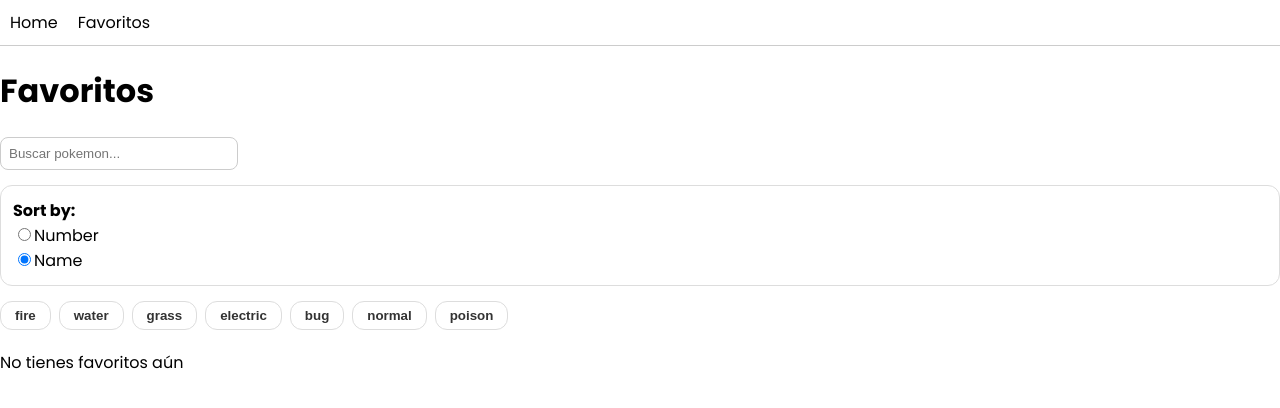
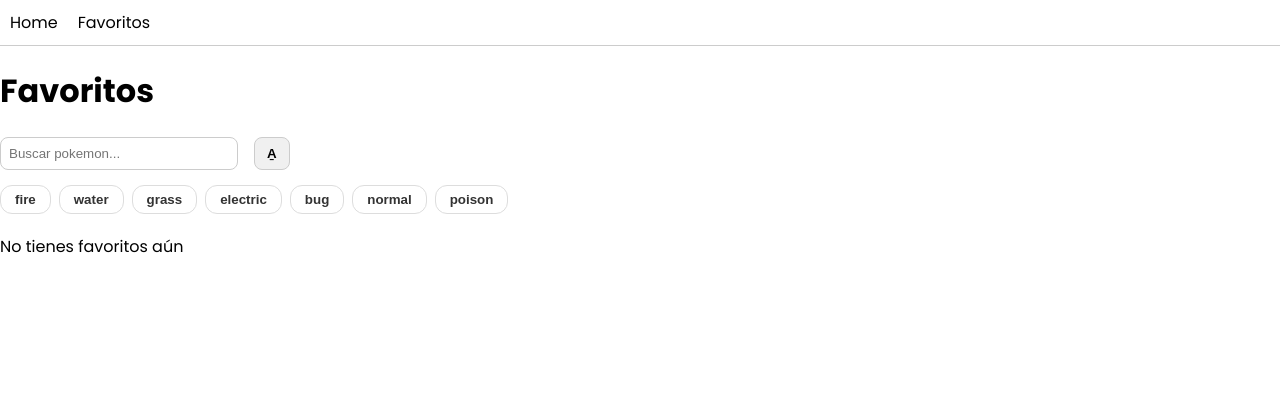
Before and after one commit to Pikaslel/Pokedex-app, a React (Vite) app: page /favorites in a window 1280 px wide. Shown: the top 408 px of the page. Built offline with nearby package versions, Linux system fonts and the light colour scheme.

Commit message:
Generacion component search and sort para unificacion de barra busqueda y sort

```diff
--- /dev/null
+++ b/src/components/SearchAndSort.jsx
@@ -0,0 +1,13 @@
+import SearchBar from './SearchBar';
+import SortFilter from './SortControl';
+
+const SearchAndSort = ({ search, setSearch, sortBy, setSortBy }) => {
+return (
+    <div style={{ display: 'flex', gap: '1rem', alignItems: 'center' }}>
+    <SearchBar search={search} setSearch={setSearch} />
+    <SortFilter sortBy={sortBy} setSortBy={setSortBy} />
+    </div>
+);
+};
+
+export default SearchAndSort;
--- a/src/components/SortControl.jsx
+++ b/src/components/SortControl.jsx
@@ -1,40 +1,69 @@
-const SortControl = ({ sortBy, setSortBy }) => {
+import React, { useState } from 'react';
+
+const SortSelect = ({ sortBy, setSortBy }) => {
+const [open, setOpen] = useState(false); // controla si el div está visible
+
+const displayValue = sortBy === 'id' ? '#' : 'A̱';
+
+const handleChange = (e) => {
+    setSortBy(e.target.value);
+    setOpen(false); // cierra el div después de seleccionar
+};
+
+const toggleOpen = () => {
+    setOpen(!open);
+};
+
 return (
-    <div style={{
-    border: "1px solid #ddd",
-    padding: "12px",
-    borderRadius: "12px",
-    marginBottom: "15px"
-    }}>
+    <div style={{ display: 'inline-block', fontFamily: 'sans-serif', position: 'relative', marginBottom: '15px' }}>
+    {/* Botón principal */}
+    <button
+        onClick={toggleOpen}
+        style={{
+        padding: '8px 12px',
+        borderRadius: '8px',
+        border: '1px solid #ccc',
+        cursor: 'pointer',
+        fontWeight: 'bold',
+        backgroundColor: '#f0f0f0',
+        }}
+    >
+        {displayValue}
+    </button>
 
-    <strong>Sort by:</strong>
-
-    <div>
-        <label>
-        <input
-            type="radio"
-            value="id"
-            checked={sortBy === "id"}
-            onChange={() => setSortBy("id")}
-        />
-        Number
-        </label>
-    </div>
-
-    <div>
-        <label>
-        <input
-            type="radio"
-            value="name"
-            checked={sortBy === "name"}
-            onChange={() => setSortBy("name")}
-        />
-        Name
-        </label>
-    </div>
-
+    {/* Contenedor que se muestra/oculta */}
+    {open && (
+        <div
+        style={{
+            position: 'absolute',
+            top: '40px', // separa del botón
+            left: 0,
+            padding: '12px',
+            border: '1px solid #ccc',
+            borderRadius: '8px',
+            backgroundColor: 'white',
+            boxShadow: '0 2px 6px rgba(0,0,0,0.15)',
+            zIndex: 10,
+        }}
+        >
+        <p style={{ margin: '0 0 8px 0' }}>Sort by:</p>
+        <select
+            value={sortBy}
+            onChange={handleChange}
+            style={{
+            padding: '6px 10px',
+            borderRadius: '6px',
+            border: '1px solid #ccc',
+            cursor: 'pointer',
+            }}
+        >
+            <option value="id">Number</option>
+            <option value="name">Name</option>
+        </select>
+        </div>
+    )}
     </div>
 );
 };
 
-export default SortControl;
+export default SortSelect;
--- a/src/pages/Favorites.jsx
+++ b/src/pages/Favorites.jsx
@@ -4,9 +4,8 @@ import { FavoritesContext } from "../context/FavoritesContext";
 import PokemonList from "../components/PokemonList";
 import PokemonDetail from "../components/PokemonDetail";
 
-import SearchBar from "../components/SearchBar";
+import SearchAndSort from "../components/SearchAndSort";
 import TypeFilter from "../components/TypeFilter";
-import SortControl from "../components/SortControl";
 
 const Favorites = () => {
     const { favorites } = useContext(FavoritesContext);
@@ -75,8 +74,12 @@ const Favorites = () => {
                 />
             ) : (
                 <>
-                    <SearchBar search={search} setSearch={setSearch} />
-                    <SortControl sortBy={sortBy} setSortBy={setSortBy} />
+                    <SearchAndSort
+                        search={search}
+                        setSearch={setSearch}
+                        sortBy={sortBy}
+                        setSortBy={setSortBy}
+                    />
                     <TypeFilter
                         selectedType={type}
                         setSelectedType={setType}
--- a/src/pages/Home.jsx
+++ b/src/pages/Home.jsx
@@ -4,9 +4,8 @@ import { usePokemon } from "../hooks/usePokemon";
 import PokemonList from "../components/PokemonList";
 import PokemonDetail from "../components/PokemonDetail";
 
-import SearchBar from "../components/SearchBar";
+import SearchAndSort from "../components/SearchAndSort";
 import TypeFilter from "../components/TypeFilter";
-import SortControl from "../components/SortControl";
 
 const Home = () => {
     const { pokemons, loading, error } = usePokemon();
@@ -74,14 +73,9 @@ const Home = () => {
         <div>
         <h1>Pokédex</h1>
 
-        {/* SEARCH */}
-        <SearchBar
+        <SearchAndSort
             search={search}
             setSearch={setSearch}
-        />
-
-        {/* SORT */}
-        <SortControl
             sortBy={sortBy}
             setSortBy={setSortBy}
         />
```
